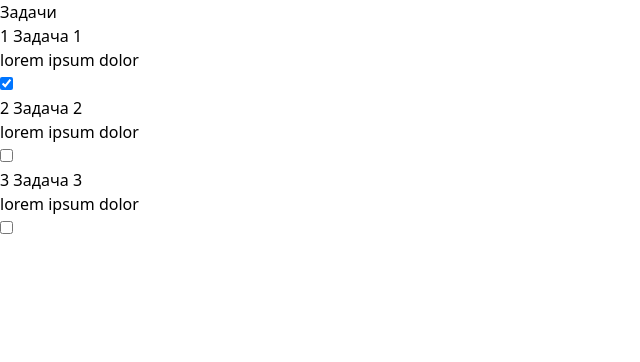
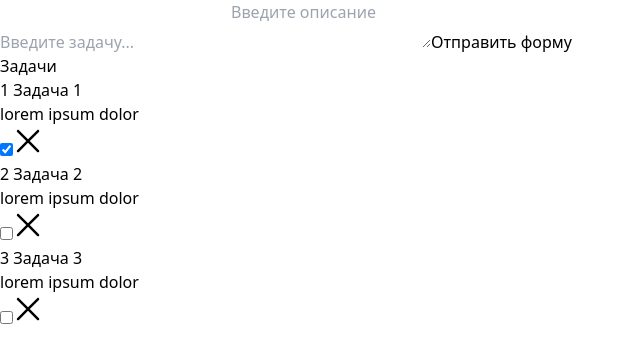
Before and after one commit to vadim36/todo, a React (Vite) app: page / in a window 1280 px wide. Shown: the top 362 px of the page, without its empty margins (0-640 px from the left). Built offline with nearby package versions, Linux system fonts and the light colour scheme.

Commit message:
add creating and removing task

```diff
--- a/src/App.tsx
+++ b/src/App.tsx
@@ -1,8 +1,47 @@
-import { FC } from 'react'
+import { FC, useState } from 'react'
 import { TodoDesk } from './components/TodoDesk'
+import { CreateTodoForm } from './components/CreateTodoForm'
 
 export const App:FC = () => {
-  return <TodoDesk/>
+  const [todos, setTodos] = useState<Todo[]>([
+    {id: 1, title: 'Задача 1', body: 'lorem ipsum dolor', completed: true},
+    {id: 2, title: 'Задача 2', body: 'lorem ipsum dolor', completed: false},
+    {id: 3, title: 'Задача 3', body: 'lorem ipsum dolor', completed: false},
+  ])
+
+  function completeTask(id:number, completed: boolean):void {
+    return setTodos(todos.map((todo) => {
+      if (todo.id === id) {
+        return {...todo, completed: !completed}
+      }
+      return todo
+    }))
+  }
+
+  function deleteTask(id: number):void {
+    return setTodos(todos.filter((todo:Todo):boolean => {
+      return todo.id !== id
+    }))
+  }
+
+  function createTask(data: ICreateForm):void {
+    return setTodos([...todos, {
+      id: Date.now(),
+      completed: false,
+      ...data
+    }])
+  }
+
+  return (
+    <>
+      <CreateTodoForm createTask={createTask}/>
+      <TodoDesk
+        list={todos}
+        completeTask={completeTask}
+        deleteTask={deleteTask}
+      />
+    </>
+  )
 }
 
 export default App
--- /dev/null
+++ b/src/components/CreateTodoForm.tsx
@@ -0,0 +1,45 @@
+import {ChangeEvent, FC, FormEvent, useState} from 'react'
+
+interface CreateTodoFormProps {
+  createTask: (data: ICreateForm) => void
+}
+
+export const CreateTodoForm:FC<CreateTodoFormProps> = ({createTask}) => {
+  const [formData, setFormData] = useState<ICreateForm>({
+    title: '',
+    body: ''
+  })
+
+  function changeHandler(event: FormEvent<HTMLFormElement>):void {
+    event.preventDefault()
+    createTask(formData)
+    return setFormData({
+      title: '',
+      body: ''
+    })
+  }
+
+  return (
+    <form
+      className='flex flex-col items-center gap-2'
+      onSubmit={changeHandler}
+    >
+      <input type="text" placeholder='Введите задачу...'
+        className='border border-black' required
+        onChange={(event: ChangeEvent<HTMLInputElement>):void => {
+          return setFormData({...formData, title: event.target.value})
+        }}
+        value={formData.title}
+      />
+      <textarea className='border border-black resize-none'
+        placeholder='Введите описание'
+        onChange={(event: ChangeEvent<HTMLTextAreaElement>):void => {
+          return setFormData({...formData, body: event.target.value})
+        }}
+        value={formData.body}
+      />
+      <button className='border border-black rounded relative
+        active:top-1 p-1'>Отправить форму</button>
+    </form>
+  )
+}
--- a/src/components/TodoDesk.tsx
+++ b/src/components/TodoDesk.tsx
@@ -1,32 +1,29 @@
-import {FC, useState, ReactNode, SetStateAction} from 'react'
+import {FC, useState, ReactNode} from 'react'
 import { TodoItem } from './TodoItem'
 
-export const TodoDesk:FC = () => {
-  const [todos, setTodos] = useState<Todo[]>([
-    {id: 1, title: 'Задача 1', body: 'lorem ipsum dolor', completed: true},
-    {id: 2, title: 'Задача 2', body: 'lorem ipsum dolor', completed: false},
-    {id: 3, title: 'Задача 3', body: 'lorem ipsum dolor', completed: false},
-  ])
+interface TodoDeskProps {
+  list: Todo[],
+  completeTask: (id: number, completed: boolean) => void,
+  deleteTask: (id: number) => void
+}
 
-  function completeTaks(id:number, completed: boolean):void {
-    return setTodos(todos.map((todo) => {
-      if (todo.id === id) {
-        console.log(todo);
-        return {...todo, completed: !completed}
-      }
-      return todo
-    }))
-  }
-
+export const TodoDesk:FC<TodoDeskProps> = ({
+  list,
+  completeTask,
+  deleteTask
+}) => {
   return (
     <section aria-label='Todo items' className='flex flex-col items-center'>
-      <h1 className='text-4xl font-bold font-mono'>Задачи</h1>
-      <ul>
-        {todos.map((todo: Todo):ReactNode => {
+      <h1 className='text-4xl font-bold font-mono'>
+        {list.length ? 'Задачи' : 'Список пуст'}
+      </h1>
+      <ul className='flex flex-col gap-2'>
+        {list.map((todo: Todo):ReactNode => {
           return <TodoItem
             key={todo.id}
             data={todo}
-            completeTask={completeTaks}
+            completeTask={completeTask}
+            deleteTask={deleteTask}
           />
         })}
       </ul>
--- a/src/components/TodoItem.tsx
+++ b/src/components/TodoItem.tsx
@@ -2,14 +2,19 @@ import {FC} from 'react'
 
 interface TodoItem {
   data: Todo,
-  completeTask: (id: number) => Todo | undefined
+  completeTask: (id: number, completed: boolean) => void,
+  deleteTask: (id: number) => void
 }
 
-export const TodoItem:FC<TodoItem> = ({data, completeTask}) => {
+export const TodoItem:FC<TodoItem> = ({
+  data,
+  completeTask,
+  deleteTask
+}) => {
   const {id, title, body, completed} = data
 
   return (
-    <li className='flex'>
+    <li className='flex gap-2 border rounded p-2'>
       <h2>{id} {title}</h2>
       <p>{body}</p>
       <input
@@ -17,6 +22,12 @@ export const TodoItem:FC<TodoItem> = ({data, completeTask}) => {
         checked={completed}
         onChange={() => completeTask(id, completed)}
       />
+      <button className='border border-black rounded relative
+        active:top-1'
+        onClick={() => deleteTask(id)}
+      >
+        <img src="../../public/close.svg" alt="close icon" />
+      </button>
     </li>
   )
 }
--- a/src/types/types.d.ts
+++ b/src/types/types.d.ts
@@ -4,3 +4,8 @@ interface Todo {
   body: string,
   completed: boolean
 }
+
+interface ICreateForm {
+  title: string,
+  body: string
+}
```
Also changed, not shown: public/close.svg (added).
